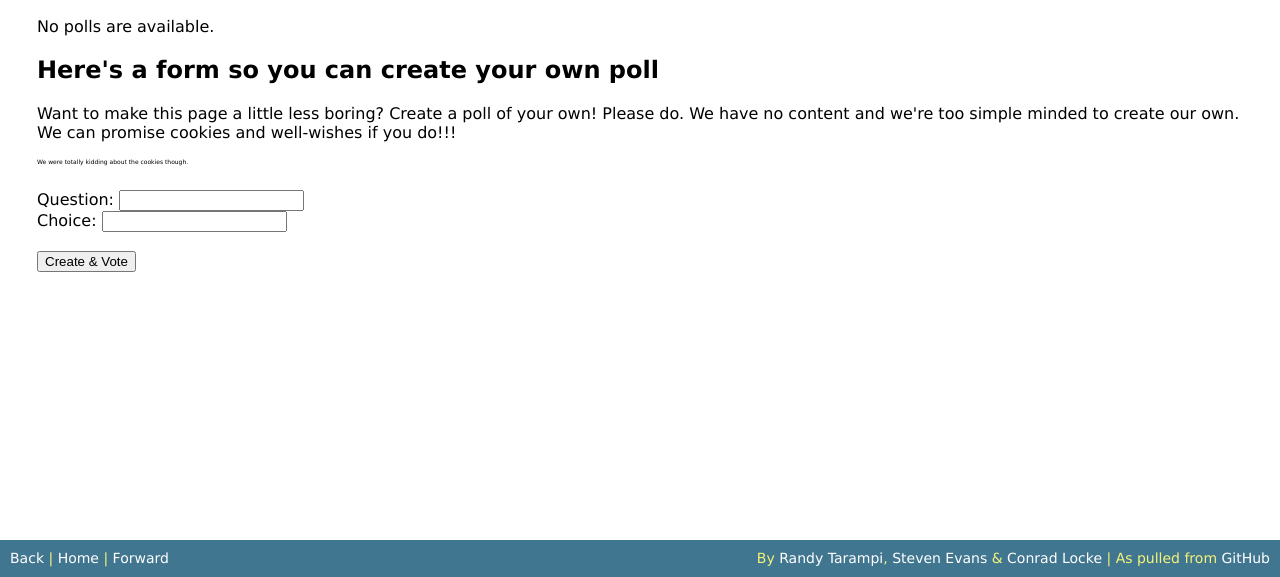
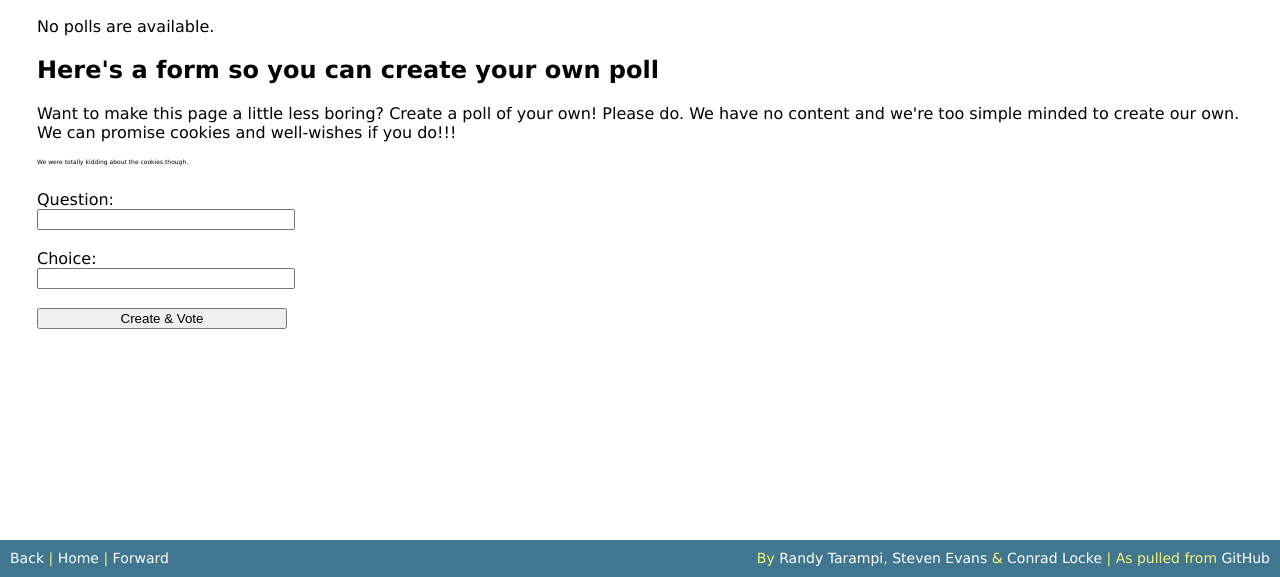
Before and after one commit to randytarampi/awesomeTechEval, a Django app: template templates/polls/index.html in a window 1280 px wide. Shown: the part 223-800 px from the top of the page. Run offline with Django 3.2, Linux system fonts and the light colour scheme; the template is opened without the code that fills it, so the values that code supplies are empty.

Commit message:
Nicer forms.

```diff
--- a/static/style.css
+++ b/static/style.css
@@ -93,3 +93,11 @@ a:hover {
     color: white;
     text-decoration: underline;
 }
+
+#pollCreate {
+	width: 250px;
+}
+
+#pollCreate input {
+	width: 100%;
+}
--- a/templates/polls/detail.html
+++ b/templates/polls/detail.html
@@ -15,7 +15,9 @@
   {% endfor %}
 
   <p>Couldn't find an option you liked?</p>
-  <p><label>Just add it here:</label> <input input="text" name="newChoice" /></p>
+  <label>Just add it here:</label><br />
+	<input input="text" name="newChoice" /><br />
+	<br />
   <input type="submit" value="Vote" />
 </form>
 
--- a/templates/polls/index.html
+++ b/templates/polls/index.html
@@ -30,14 +30,17 @@
 
 {% if error_message %}<p><strong class="error">{{ error_message }}</strong></p>{% endif %}
 
+<div id="pollCreate">
 <form action="/polls/create/" method="post">
   {% csrf_token %}
   <label>Question:</label>
     <input type="text" name="question" /><br />
+  <br />
   <label>Choice:</label>
     <input type="text" name="choice" /><br />
   <br />
   <input type="submit" value="Create & Vote" />
 </form>
+</div>
 
 {% endblock %}
```
